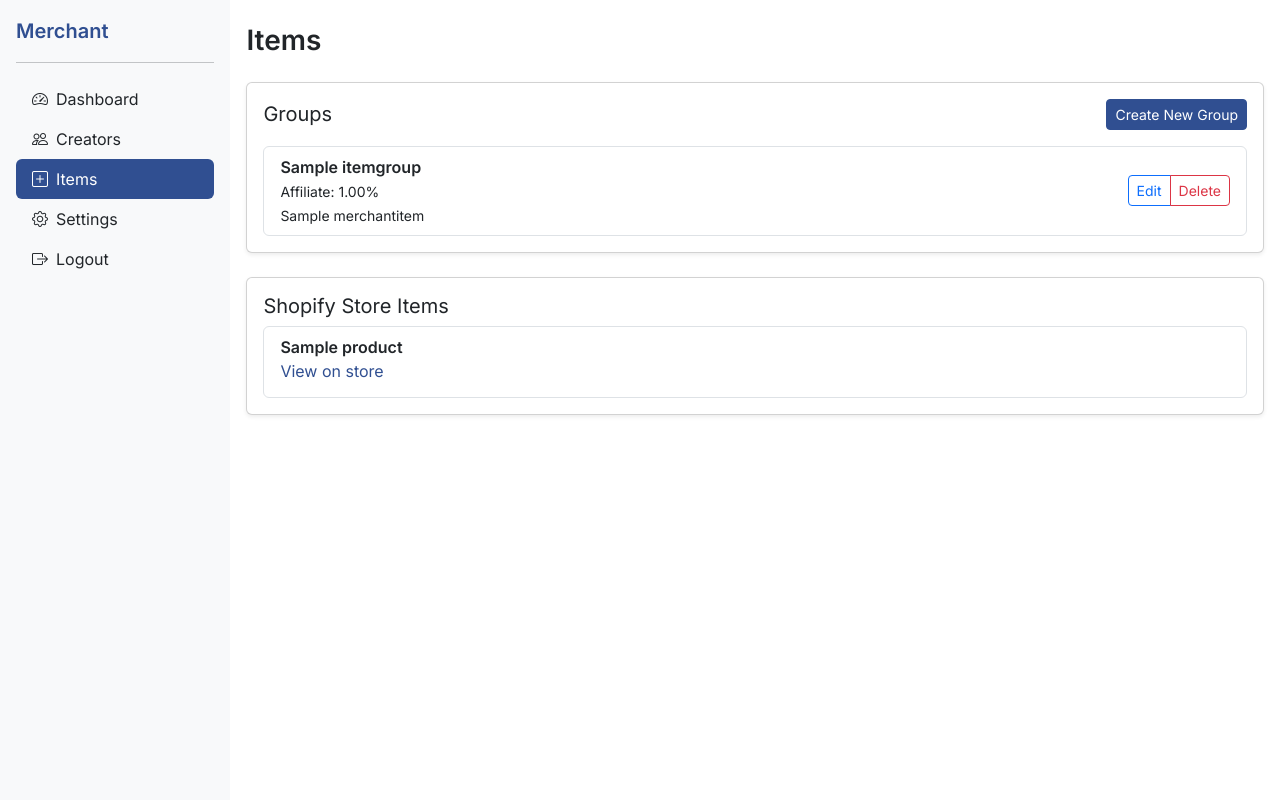
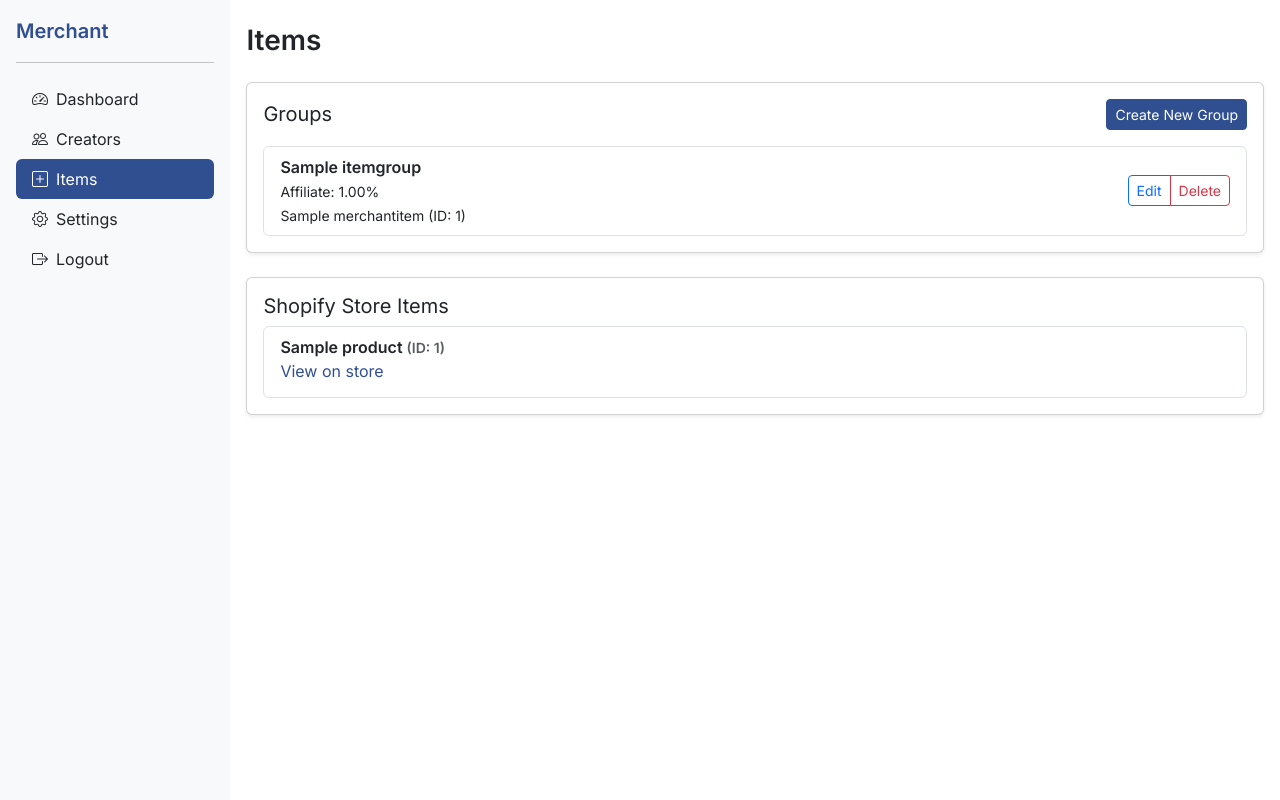
Before and after one commit to echang112368/badger, a Django app: page /merchant/items/ in a window 1280 px wide. Run offline with Django 5.2, Linux system fonts and the light colour scheme; a user stored in the database is signed in; tables that the repository leaves empty hold one stand-in row (values such as "Sample post"); a database or web service that is not in the repository returns one stand-in record (values such as "Sample title"); data that the repository does not hold is empty.

Commit message:
Show Shopify item IDs

```diff
--- a/templates/merchants/items.html
+++ b/templates/merchants/items.html
@@ -17,7 +17,7 @@
                         <small>Affiliate: {{ group.affiliate_percent }}%</small>
                         <div><small>
                             {% for gitem in group.items.all %}
-                                {{ gitem.title }}{% if not forloop.last %}, {% endif %}
+                                {{ gitem.title }}{% if gitem.shopify_product_id %} (ID: {{ gitem.shopify_product_id }}){% endif %}{% if not forloop.last %}, {% endif %}
                             {% empty %}No items{% endfor %}
                         </small></div>
                     </div>
@@ -40,7 +40,7 @@
                 {% for product in shopify_items %}
                 <li class="list-group-item d-flex justify-content-between align-items-center">
                     <div class="me-2">
-                        <div class="fw-bold">{{ product.title }}</div>
+                        <div class="fw-bold">{{ product.title }} <small class="text-muted">(ID: {{ product.id }})</small></div>
                         <a href="https://{{ shopify_domain }}/products/{{ product.handle }}" target="_blank" class="text-decoration-none d-inline-block text-truncate" style="max-width: 250px;" title="{{ product.title }}">View on store</a>
                     </div>
                 </li>
@@ -75,7 +75,7 @@
               {% for product in shopify_items %}
               <div class="form-check">
                 <input class="form-check-input" type="checkbox" name="shopify_items" value="{{ product.id }}" id="product-{{ product.id }}" data-existing-group-id="{{ product.existing_group_id|default:'' }}" {% if product.existing_group_id %}disabled{% endif %} {% if product.id|stringformat:"s" in selected_shopify_items %}checked{% endif %}>
-                <label class="form-check-label" for="product-{{ product.id }}">{{ product.title }}{% if product.existing_group_name %} <small class="text-muted">(Already in {{ product.existing_group_name }})</small>{% endif %}</label>
+                <label class="form-check-label" for="product-{{ product.id }}">{{ product.title }} <small class="text-muted">(ID: {{ product.id }})</small>{% if product.existing_group_name %} <small class="text-muted">(Already in {{ product.existing_group_name }})</small>{% endif %}</label>
               </div>
               {% endfor %}
             </div>
```
